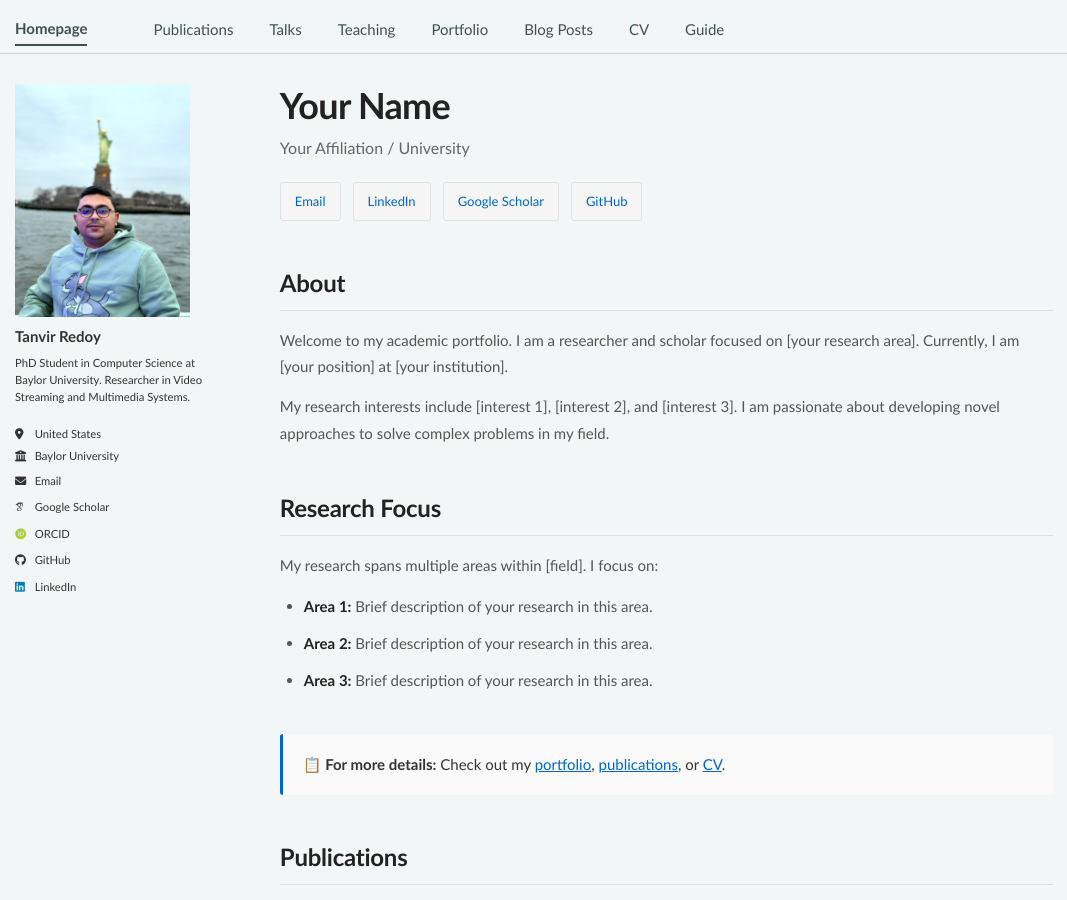
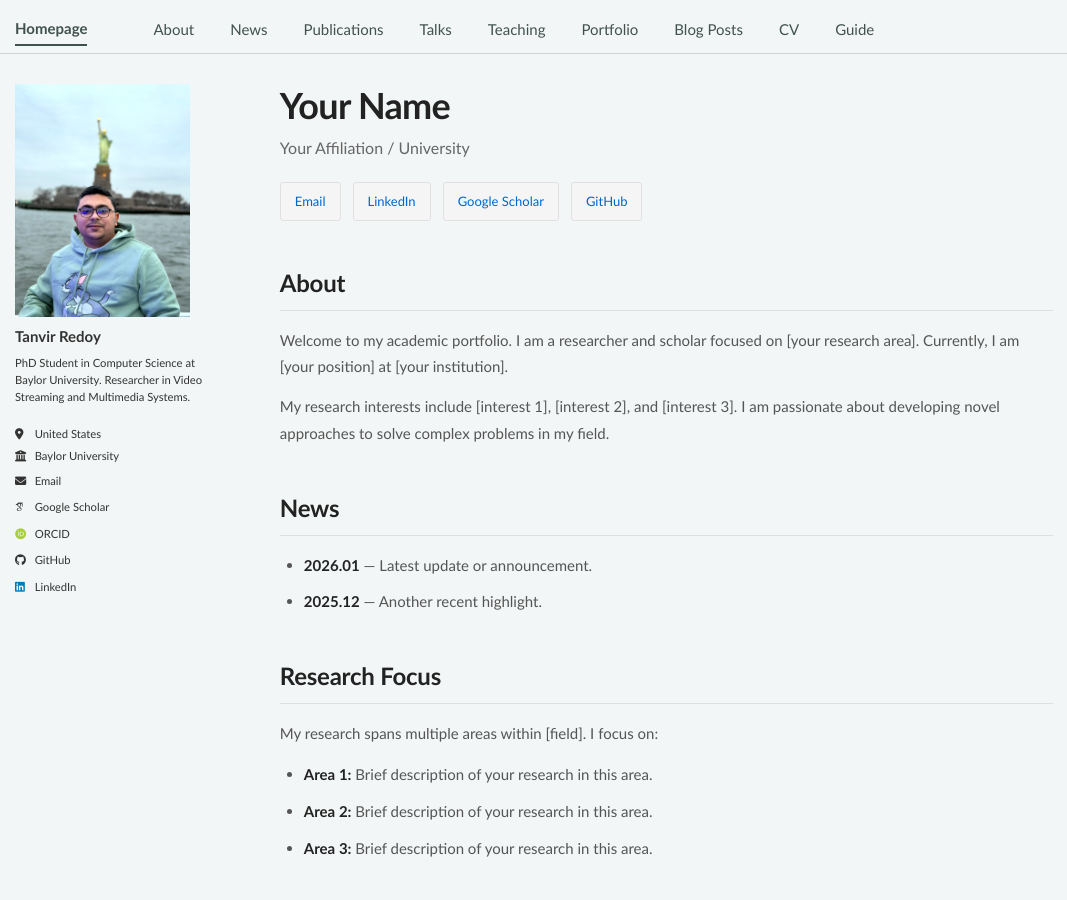
Before and after one commit to tanvir-redoy/tanvir-redoy.github.io, a Jekyll site: the page built from _pages/about.md, in a window 1280 px wide and 900 px high. Shown: the whole window, without its empty margins (0-1067 px from the left). Built offline with Jekyll 4.4.1, drawn with Linux system fonts in a browser that asks for light colours; some web fonts are replaced; a script bundle is joined from its source files by our own code; library files that are not in the unit come from our copies.

Commit message:
feat: add News section and nav anchor for in-page scroll

```diff
--- a/_pages/about.md
+++ b/_pages/about.md
@@ -168,6 +168,14 @@ a:hover {
     </p>
   </div>
 
+  <div class="about-section" id="news">
+    <h2>News</h2>
+    <ul>
+      <li><strong>2026.01</strong> — Latest update or announcement.</li>
+      <li><strong>2025.12</strong> — Another recent highlight.</li>
+    </ul>
+  </div>
+
   <div class="about-section" id="research">
     <h2>Research Focus</h2>
     <p>
```
Also changed, not shown: _data/navigation.yml (+10 -4 lines).
